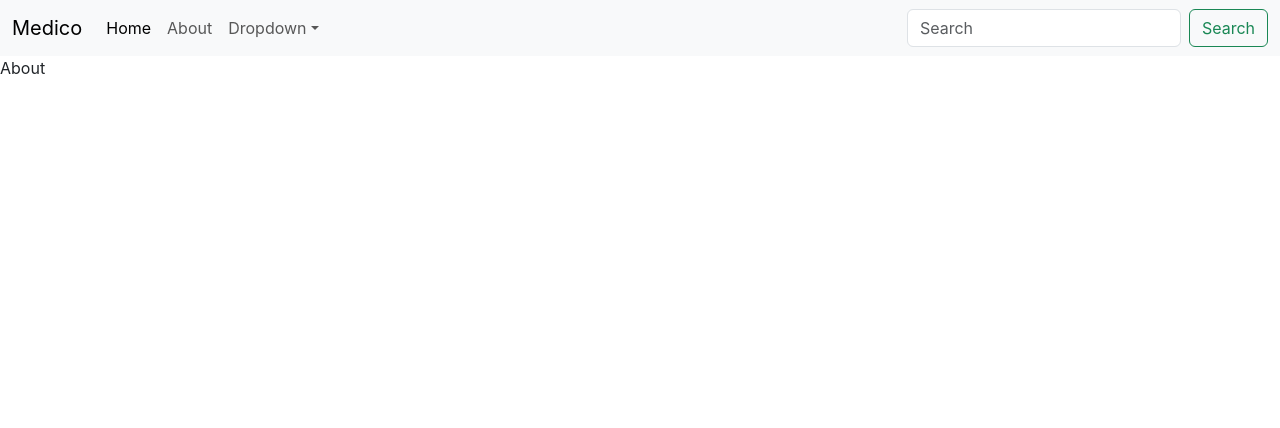
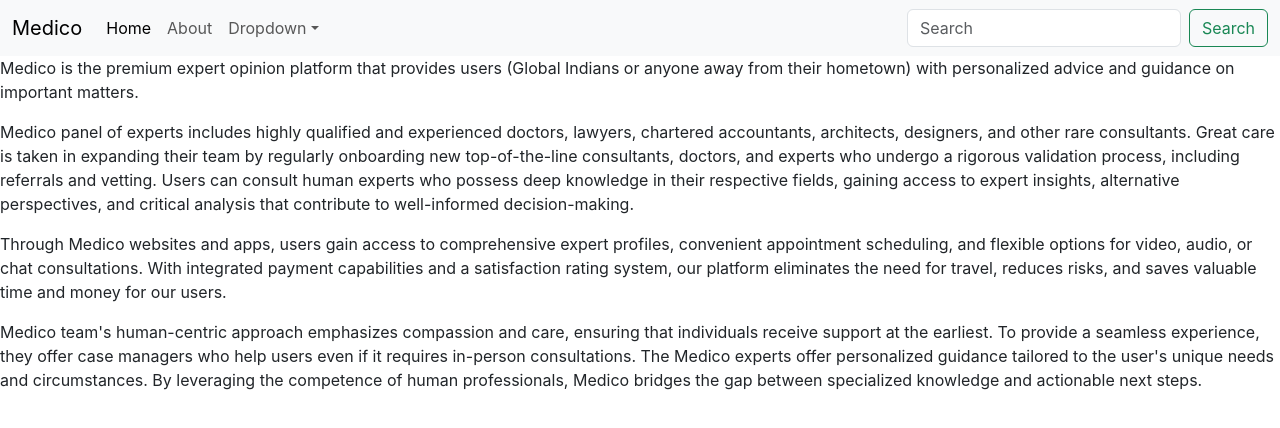
Before and after one commit to the0potato0coder/Medico, a React (Create React App) app in the folder my-app/: page /About in a window 1280 px wide. Shown: the top 428 px of the page. Built offline with nearby package versions, Linux system fonts and the light colour scheme.

Commit message:
modified:   my-app/src/pages/About/About.js 	modified:   my-app/src/App.js 	modified:   my-app/src/components/Navbar.js 	modified:   my-app/src/pages/Homepage/Home.js

```diff
--- a/my-app/src/pages/About/About.js
+++ b/my-app/src/pages/About/About.js
@@ -3,6 +3,19 @@
 
 export default function About() {
   return (
-    <div>About</div>
+    <div>
+        <p className=''>
+        Medico is the premium expert opinion platform that provides users (Global Indians or anyone away from their hometown) with personalized advice and guidance on important matters.
+        </p>
+        <p>
+        Medico panel of experts includes highly qualified and experienced doctors, lawyers, chartered accountants, architects, designers, and other rare consultants. Great care is taken in expanding their team by regularly onboarding new top-of-the-line consultants, doctors, and experts who undergo a rigorous validation process, including referrals and vetting. Users can consult human experts who possess deep knowledge in their respective fields, gaining access to expert insights, alternative perspectives, and critical analysis that contribute to well-informed decision-making.
+        </p>
+        <p>
+        Through Medico websites and apps, users gain access to comprehensive expert profiles, convenient appointment scheduling, and flexible options for video, audio, or chat consultations. With integrated payment capabilities and a satisfaction rating system, our platform eliminates the need for travel, reduces risks, and saves valuable time and money for our users.
+        </p>
+        <p>
+        Medico team's human-centric approach emphasizes compassion and care, ensuring that individuals receive support at the earliest. To provide a seamless experience, they offer case managers who help users even if it requires in-person consultations. The Medico experts offer personalized guidance tailored to the user's unique needs and circumstances. By leveraging the competence of human professionals, Medico bridges the gap between specialized knowledge and actionable next steps.
+        </p>
+    </div>
   )
 }
```
